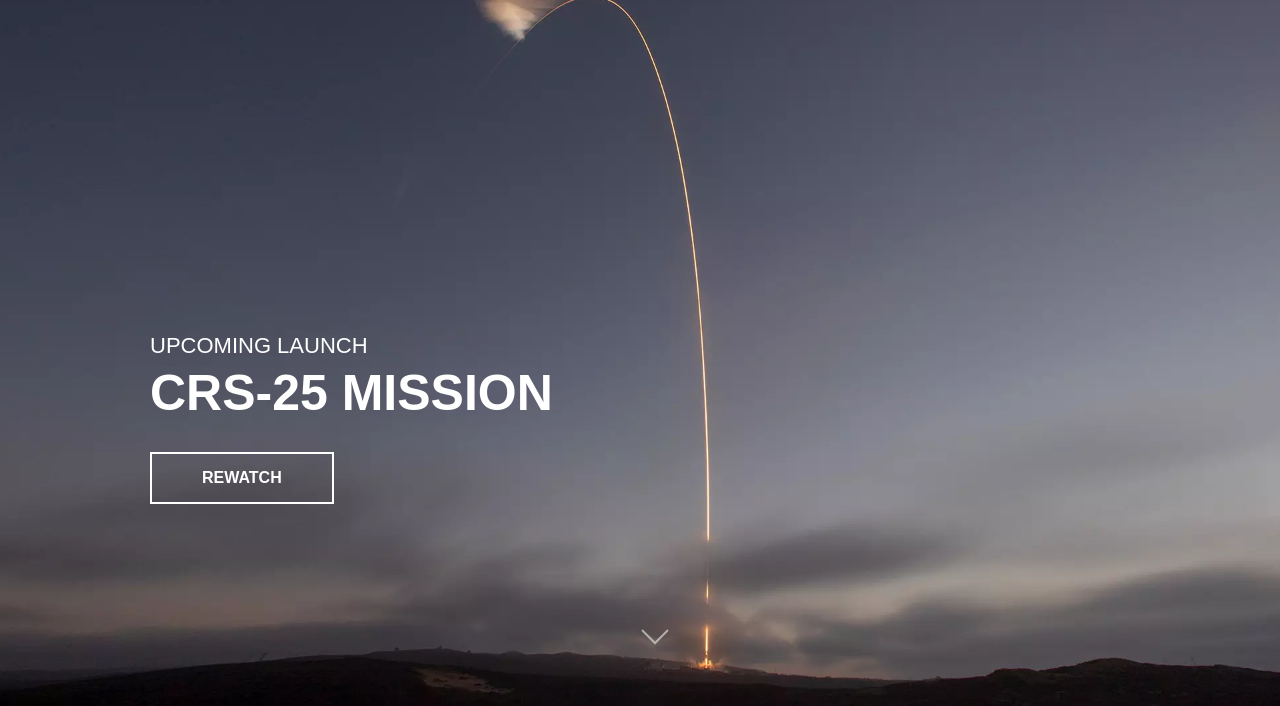
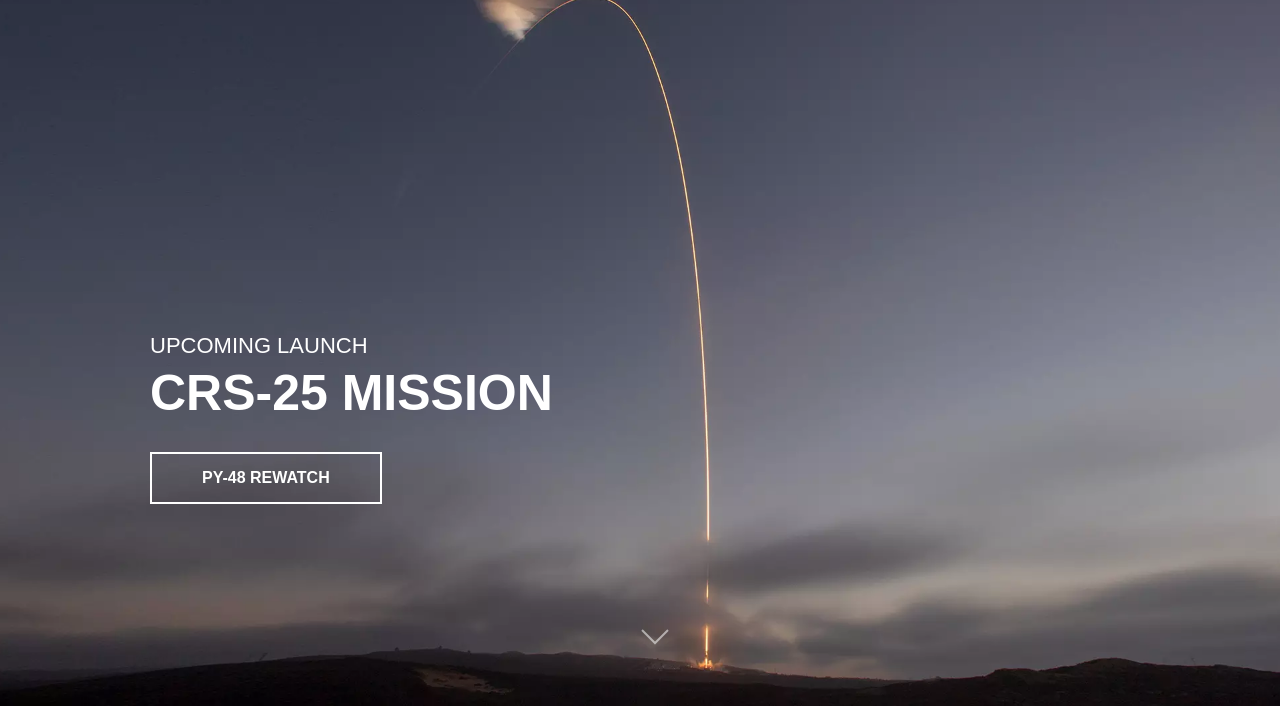
Before and after one commit to Shaditya-Kinlekar/SpaceX-Clone-Demo, a plain HTML site: page index.html in a window 1280 px wide. Shown: the part 92-798 px from the top of the page. Drawn offline with Linux system fonts and the light colour scheme; a web font is replaced by a local one.

Commit message:
updated html/css files

```diff
--- a/index.html
+++ b/index.html
@@ -64,6 +64,7 @@
         <h2>CRS-25 Mission</h2>
         <a href="#" class="btn">
           <div class="hover"></div>
+          py-48
           <span>Rewatch</span>
         </a>
       </div>
```
Also changed, not shown: css/style.css (indentation only). Lines whose indentation alone changed are shown as unchanged.
